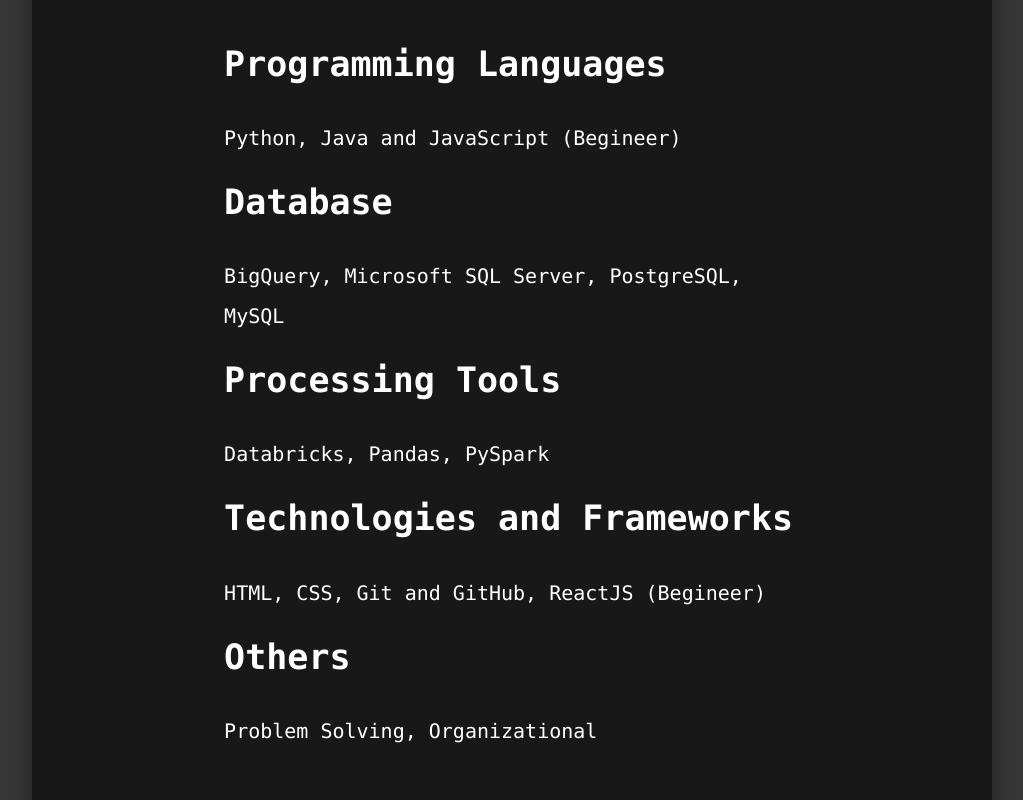
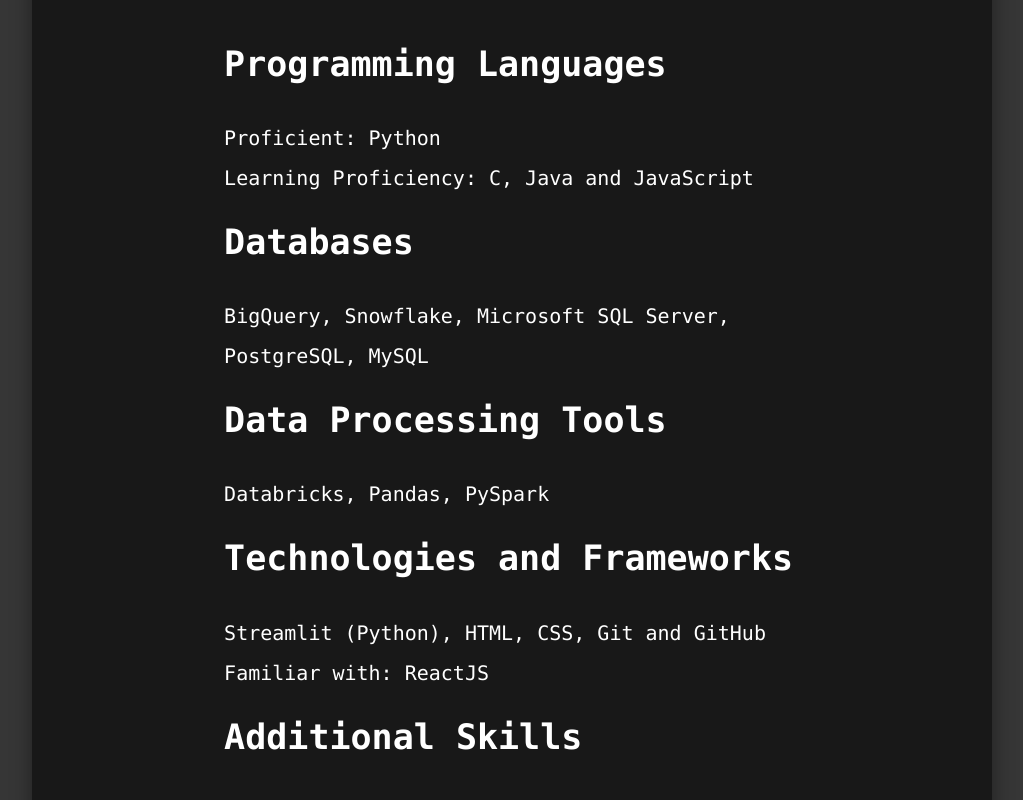
Before and after one commit to MK-Aravindan/Portfolio, a React (Create React App) app: page / in a window 1280 px wide. Shown: the part 1100-1900 px from the top of the page, without its empty margins (128-1151 px from the left). Built offline with nearby package versions, Linux system fonts and the light colour scheme.

Commit message:
changes in home.js

```diff
--- a/src/pages/Home.js
+++ b/src/pages/Home.js
@@ -75,27 +75,23 @@
         <ol className="list">
           <li className="item1" ref={ref1}>
             <h2>Programming Languages</h2>
-            <span>
-              Python, Java and JavaScript (Begineer)
-            </span>
+            <span>Proficient: Python <br />Learning Proficiency: C, Java and JavaScript</span>
           </li>
           <li className="item2" ref={ref2}>
-            <h2>Database</h2>
-            <span>
-              BigQuery, Microsoft SQL Server, PostgreSQL, MySQL
-            </span>
+            <h2>Databases</h2>
+            <span>BigQuery, Snowflake, Microsoft SQL Server, PostgreSQL, MySQL</span>
           </li>
           <li className="item3" ref={ref3}>
-            <h2>Processing Tools</h2>
+            <h2>Data Processing Tools</h2>
             <span>Databricks, Pandas, PySpark</span>
           </li>
           <li className="item4" ref={ref4}>
             <h2>Technologies and Frameworks</h2>
-            <span>HTML, CSS, Git and GitHub, ReactJS (Begineer)</span>
+            <span>Streamlit (Python), HTML, CSS, Git and GitHub <br />Familiar with: ReactJS</span>
           </li>
           <li className="item5" ref={ref5}>
-            <h2>Others</h2>
-            <span>Problem Solving, Organizational</span>
+            <h2>Additional Skills</h2>
+            <span>Problem Solving, Organizational Abilities</span>
           </li>
         </ol>
       </div>
```
